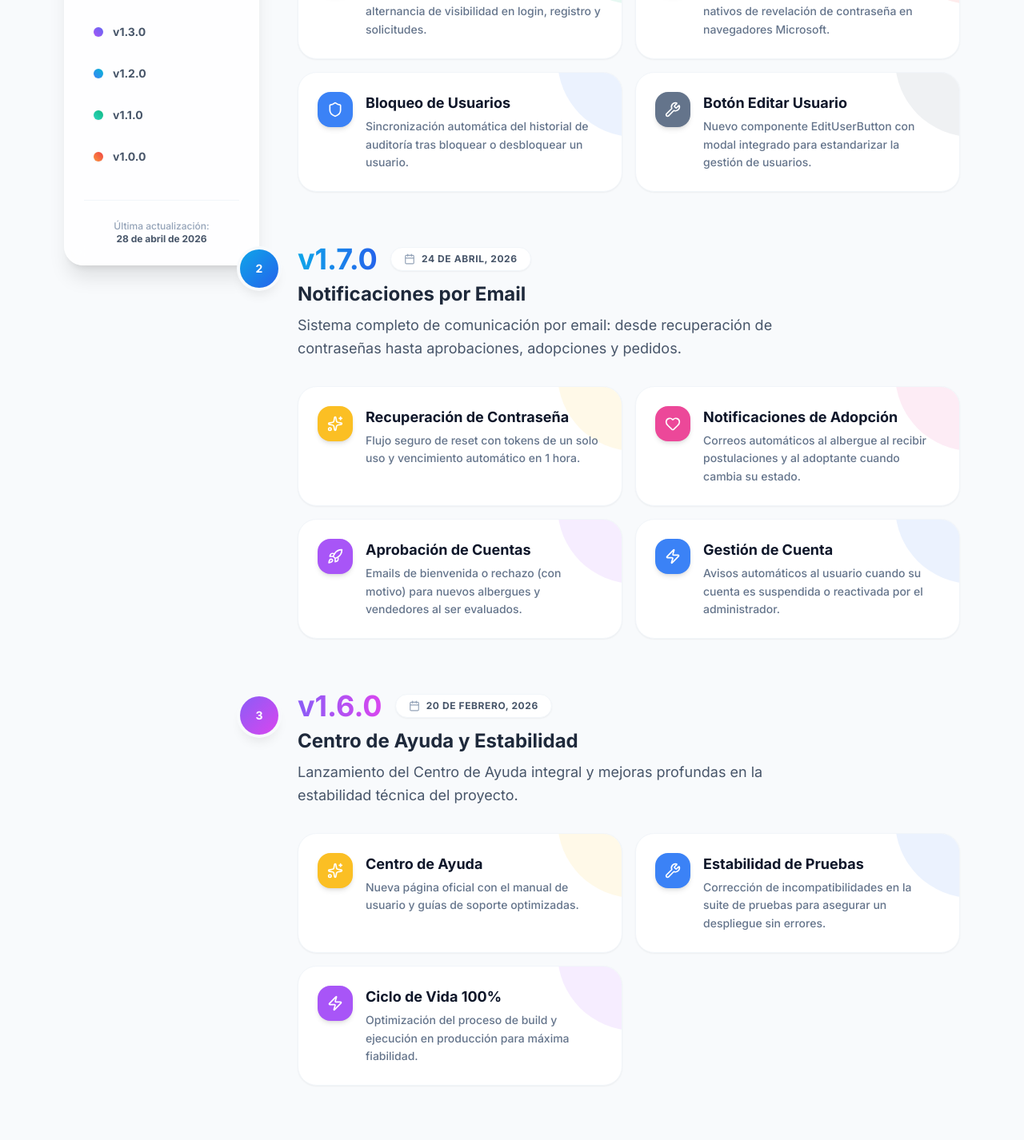
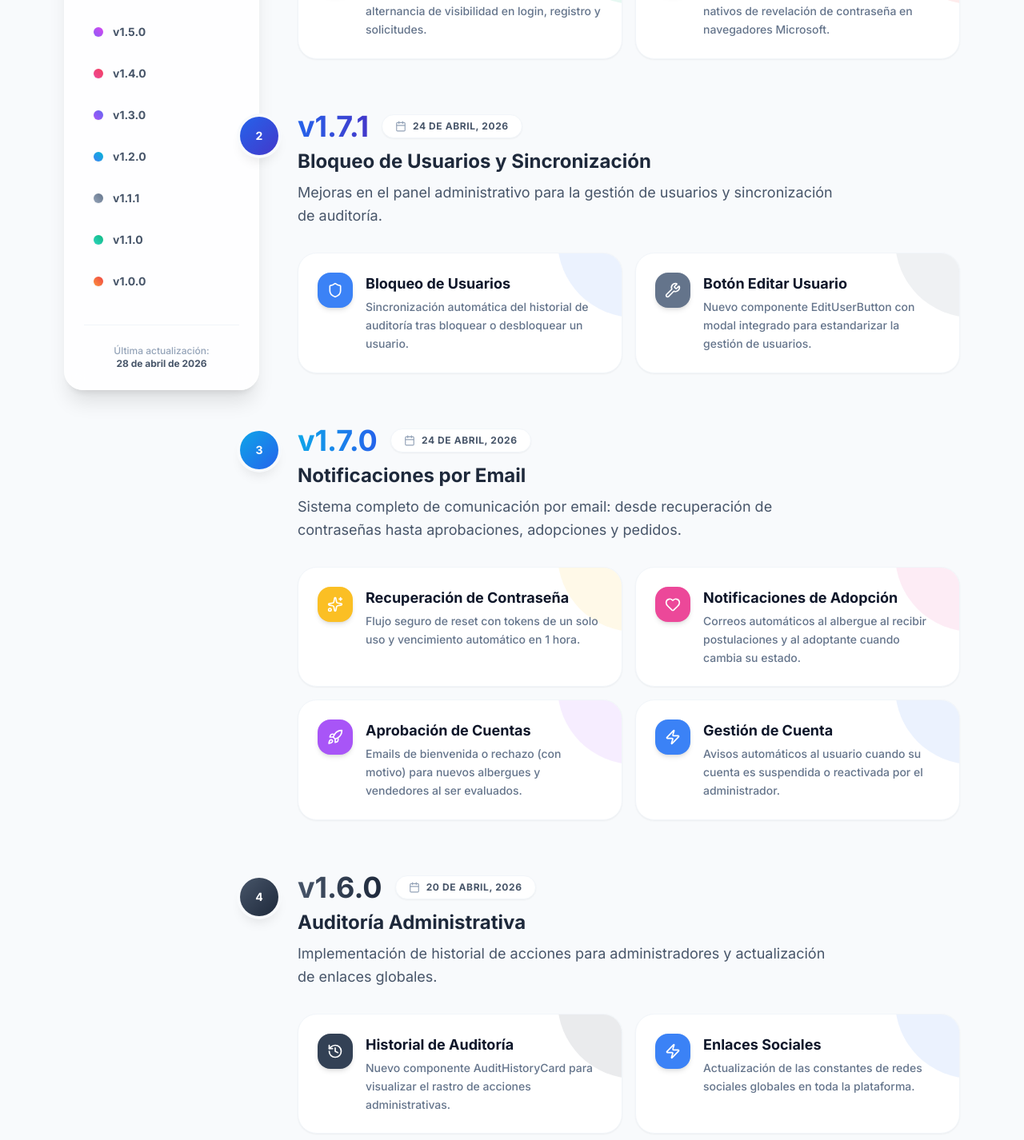
Before and after one commit to asebasg/pawlig, a Next.js app: page /changelog in a window 1280 px wide. Shown: the part 740-2166 px from the top of the page at 80% size. Built offline with nearby package versions, Linux system fonts and the light colour scheme; no server answers.

Commit message:
feat: implementar alternancia de visibilidad de contraseña y agregar páginas de ayuda y registro de cambios

```diff
--- a/app/(public)/changelog/page.tsx
+++ b/app/(public)/changelog/page.tsx
@@ -52,6 +52,16 @@ export default function ChangelogPage() {
           icon: <Bug size={20} className="text-white" />,
           bg: "bg-red-500",
         },
+      ],
+    },
+    {
+      version: "v1.7.1",
+      date: "24 de Abril, 2026",
+      title: "Bloqueo de Usuarios y Sincronización",
+      description:
+        "Mejoras en el panel administrativo para la gestión de usuarios y sincronización de auditoría.",
+      color: "from-blue-600 to-indigo-700",
+      updates: [
         {
           type: "added",
           title: "Bloqueo de Usuarios",
@@ -114,6 +124,32 @@ export default function ChangelogPage() {
     },
     {
       version: "v1.6.0",
+      date: "20 de Abril, 2026",
+      title: "Auditoría Administrativa",
+      description:
+        "Implementación de historial de acciones para administradores y actualización de enlaces globales.",
+      color: "from-slate-600 to-slate-800",
+      updates: [
+        {
+          type: "added",
+          title: "Historial de Auditoría",
+          description:
+            "Nuevo componente AuditHistoryCard para visualizar el rastro de acciones administrativas.",
+          icon: <History size={20} className="text-white" />,
+          bg: "bg-slate-700",
+        },
+        {
+          type: "improved",
+          title: "Enlaces Sociales",
+          description:
+            "Actualización de las constantes de redes sociales globales en toda la plataforma.",
+          icon: <Zap size={20} className="text-white" />,
+          bg: "bg-blue-500",
+        },
+      ],
+    },
+    {
+      version: "v1.5.0",
       date: "20 de Febrero, 2026",
       title: "Centro de Ayuda y Estabilidad",
       description:
@@ -245,6 +281,24 @@ export default function ChangelogPage() {
             "Visualización de estadísticas de ventas y stock en tiempo real.",
           icon: <Sparkles size={20} className="text-white" />,
           bg: "bg-amber-400",
+        },
+      ],
+    },
+    {
+      version: "v1.1.1",
+      date: "13 de Enero, 2026",
+      title: "Optimización de Desarrollo",
+      description:
+        "Mejoras en el flujo de trabajo técnico y estandarización de reportes en GitHub.",
+      color: "from-slate-400 to-slate-500",
+      updates: [
+        {
+          type: "improved",
+          title: "Plantillas de GitHub",
+          description:
+            "Nuevas plantillas de Issues para estandarizar reportes de error y solicitudes.",
+          icon: <GitPullRequest size={20} className="text-white" />,
+          bg: "bg-slate-600",
         },
       ],
     },
--- a/app/(public)/help/page.tsx
+++ b/app/(public)/help/page.tsx
@@ -440,7 +440,7 @@ export default function HelpPage() {
                 </a>
               </div>
             </div>
-            <p className="text-[10px] text-slate-400 text-right mt-4 font-bold tracking-widest uppercase">© {currentYear} PawLig v1.6.0 Stable</p>
+            <p className="text-[10px] text-slate-400 text-right mt-4 font-bold tracking-widest uppercase">© {currentYear} PawLig v1.5.0 Stable</p>
           </AccordionSection>
 
           {/* ── 12. GLOSARIO ── */}
--- a/package.json
+++ b/package.json
@@ -1,6 +1,6 @@
 {
   "name": "pawlig",
-  "version": "0.1.0",
+  "version": "1.8.0",
   "private": true,
   "scripts": {
     "dev": "next dev",
```
Also changed, not shown: 2 other files (tests, documents, lock files or other folders).
